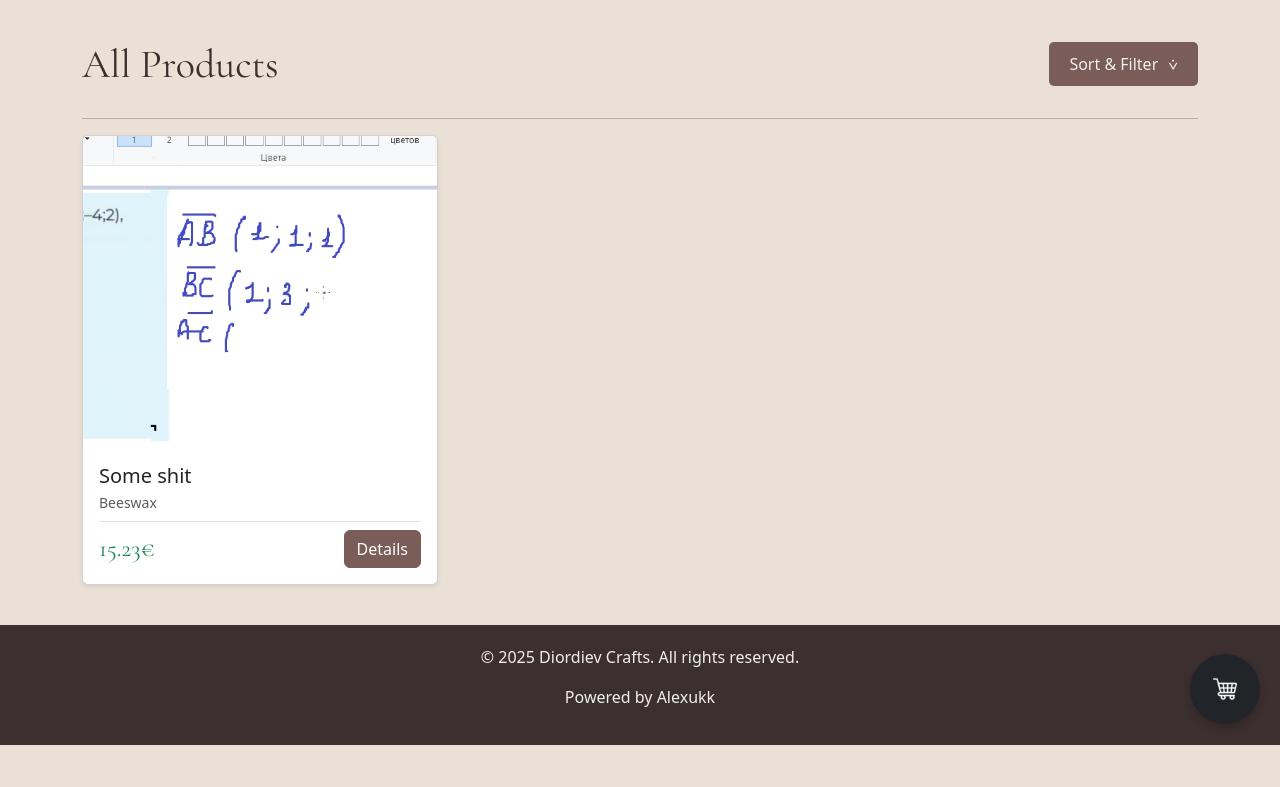
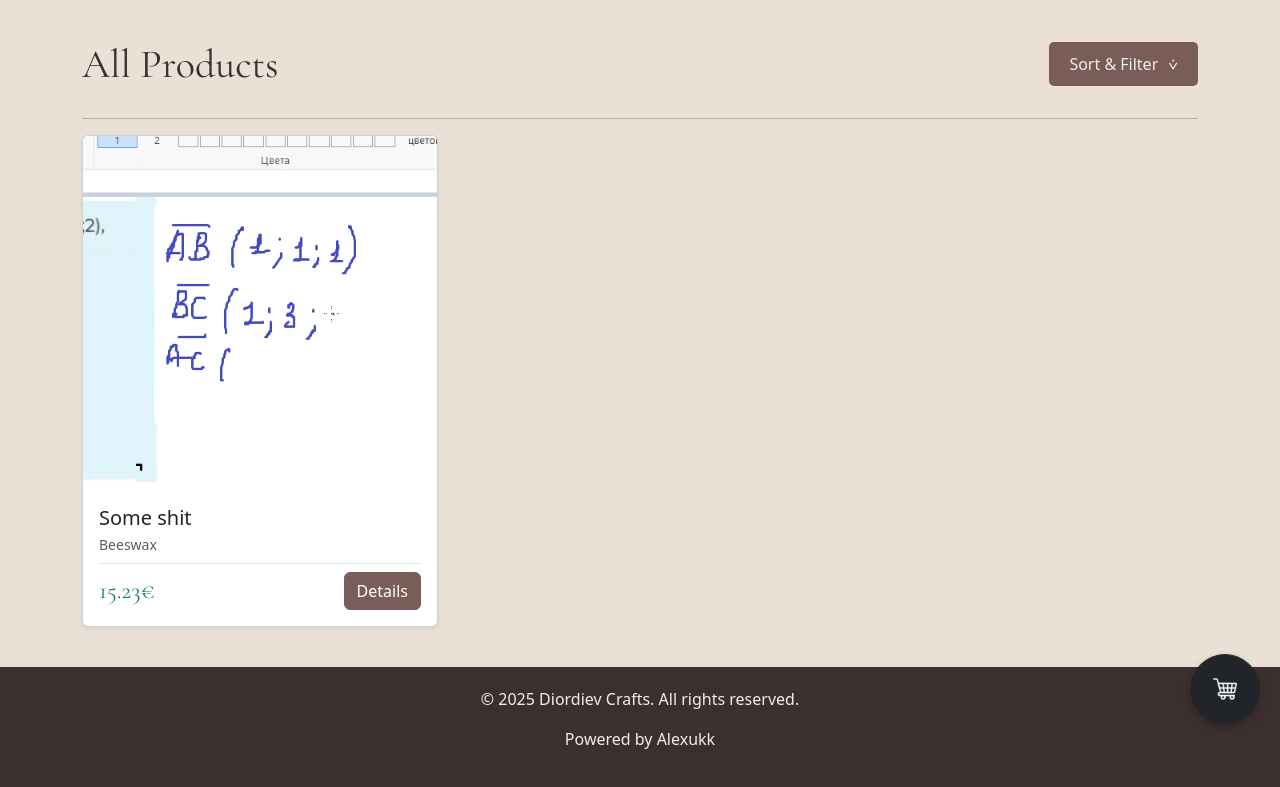
Before and after one commit to Alexukk/Diordiev-Crafts, a Flask app: page /shop in a window 1280 px wide. Shown: the part 56-843 px from the top of the page. Before the commit the page ends 801 px from the top, so only its background shows below. Run offline with Flask 3, Linux system fonts and the light colour scheme; some libraries are stand-ins or nearby versions.

Commit message:
Updated adaptive styling

```diff
--- a/templates/shop.html
+++ b/templates/shop.html
@@ -5,9 +5,8 @@
 {% block head %}
     {{ super() }}
 
-
         /* ================================================= */
-        /* ФИРМЕННЫЙ СТИЛЬ КНОПОК И БЕЙДЖЕЙ (ОСТАВЛЕНЫ) */
+        /* ФИРМЕННЫЙ СТИЛЬ КНОПОК И БЕЙДЖЕЙ (Без изменений) */
         /* ================================================= */
         .btn-diordiev-color {
             color: #fff;
@@ -18,15 +17,14 @@
 
         .btn-diordiev-color:hover {
             color: #fff;
-            background-color: #634a47; /* Трохи темніший при наведенні */
+            background-color: #634a47;
             border-color: #634a47;
         }
 
         .btn-diordiev-color:focus, .btn-diordiev-color:active {
-            box-shadow: 0 0 0 0.25rem rgba(122, 92, 88, 0.5); /* Фірмова тінь при кліку */
+            box-shadow: 0 0 0 0.25rem rgba(122, 92, 88, 0.5);
         }
 
-        /* Стиль для кнопки Sold Out (btn-outline-secondary) */
         .btn-outline-secondary {
             color: #7A5C58;
             border-color: #7A5C58;
@@ -37,7 +35,7 @@
             border-color: #7A5C58;
         }
 
-        /* --- Аккуратная диагональная лента --- */
+        /* Бейджи */
         .status-badge {
             position: absolute;
             top: 12px;
@@ -56,28 +54,16 @@
             border-radius: 2px;
             pointer-events: none;
         }
-
         .badge-sale {
             background-color: rgba(220, 53, 69, 0.85);
             color: #fff;
         }
-
         .badge-soldout {
             background-color: rgba(255, 193, 7, 0.9);
             color: #000;
         }
 
-        .product-img-container .badge-sale {
-            background-color: rgba(220, 53, 69, 0.8) !important;
-            color: #fff !important;
-        }
-
-        .product-img-container .badge-soldout {
-            background-color: rgba(255, 193, 7, 0.85) !important;
-            color: #000 !important;
-        }
-
-        /* --- 3. Тело карточки --- */
+        /* --- Тело карточки --- */
         .card-body {
             display: flex;
             flex-direction: column;
@@ -91,19 +77,86 @@
             z-index: 1090;
         }
 
-        /* Дополнительный стиль для фиксации размера изображения в модалке */
+        /* ================================================= */
+        /* ФИКСАЦИЯ И АДАПТИВНОСТЬ КАРТОЧЕК */
+        /* ================================================= */
+
+        /* 1. КАРТОЧКА: Фиксированный квадрат 1:1 */
+        .product-img-container {
+            position: relative;
+            padding-top: 100%;
+            width: 100%;
+            overflow: hidden;
+        }
+
+        .product-img-container img.card-img-top {
+            position: absolute;
+            top: 0;
+            left: 0;
+            width: 100%;
+            height: 100%;
+            object-fit: cover;
+            transition: transform 0.3s ease;
+            cursor: pointer;
+        }
+
+        .card:hover .product-img-container img.card-img-top {
+            transform: scale(1.05);
+        }
+
+        /* 2. МОДАЛЬНОЕ ОКНО (Общие правила для ПК) */
+        #modal-product-carousel-container {
+            max-height: 500px;
+        }
+
+        #modal-product-carousel-container .carousel-item {
+            height: 500px;
+            text-align: center;
+        }
+
         #modal-product-carousel-container .carousel-item img {
             max-height: 500px;
+            object-fit: contain;
             width: auto;
+            display: inline-block;
             margin: auto;
-            object-fit: contain;
         }
-        /* Убедимся, что изображения в карточке имеют нормальный вид */
-        .product-img-container img {
+
+        /* ================================================= */
+        /* АДАПТИВНЫЕ ИСПРАВЛЕНИЯ (MOBILE) */
+        /* ================================================= */
+        @media (max-width: 767.98px) {
+
+            /* Убеждаемся, что модальное окно хорошо смотрится на маленьких экранах */
+            .modal-dialog {
+                margin: 0.5rem; /* Немного отступа от краев */
+            }
+            .modal-xl {
+                max-width: none; /* Убираем ограничение XL для мобильных */
+            }
+
+            /* Уменьшаем максимальную высоту карусели, чтобы текст поместился на экране */
+            #modal-product-carousel-container,
+            #modal-product-carousel-container .carousel-item {
+                max-height: 350px; /* Немного больше, чем 300px, но меньше 500px */
+                height: 350px;
+            }
+
+            #modal-product-carousel-container .carousel-item img {
+                max-height: 350px;
+            }
+
+            /* Делаем фильтры компактнее (были сделаны в предыдущем шаге) */
+            .shop-controls {
+                display: flex;
+                flex-direction: column;
+                align-items: flex-start;
+            }
+            .dropdown, .sort-button {
                 width: 100%;
-            height: auto;
-            object-fit: cover;
             }
+        }
+
 {% endblock %}
 
 {% block content %}
@@ -111,7 +164,6 @@
     <section class="shop-page container">
         <div class="shop-controls">
             <h1 class="page-title">All Products</h1>
-
             <div class="dropdown">
                 <button class="sort-button">
                     <span>Sort & Filter</span>
@@ -123,28 +175,24 @@
                         <label><input type="radio" name="sort_by" value="price_asc"> Low to High</label>
                         <label><input type="radio" name="sort_by" value="price_desc"> High to Low</label>
                     </div>
-
                     <div class="filter-group">
                         <p class="filter-title">Woodenware</p>
                         <label><input type="radio" name="type" value="Boxes"> Boxes</label>
                         <label><input type="radio" name="type" value="Stands"> Stands</label>
                         <label><input type="radio" name="type" value="Figurines"> Figurines</label>
                     </div>
-
                     <div class="filter-group">
                         <p class="filter-title">Jewelry</p>
                         <label><input type="radio" name="type" value="Bracelets"> Bracelets</label>
                         <label><input type="radio" name="type" value="Earrings"> Earrings</label>
                         <label><input type="radio" name="type" value="Necklaces"> Necklaces</label>
                     </div>
-
                     <div class="filter-group">
                         <p class="filter-title">Candles</p>
                         <label><input type="radio" name="type" value="Soy"> Soy</label>
                         <label><input type="radio" name="type" value="Beeswax"> Beeswax</label>
                         <label><input type="radio" name="type" value="Scented"> Scented</label>
                     </div>
-
                     <button class="apply-filters-button w-100 mt-2 mb-2">Apply</button>
                     <button class="reset-filters-button btn btn-outline-secondary w-100">Reset</button>
                 </div>
@@ -164,7 +212,10 @@
                         {% endif %}
 
                         {% if product.photo1 %}
-                            <img src="{{ './static/' + product.photo1}}" class="card-img-top" alt="{{ product.title }}">
+                            <img src="{{ './static/' + product.photo1}}"
+                                 class="card-img-top view-details-btn"
+                                 alt="{{ product.title }}"
+                                 data-product-id="{{ product.id }}">
                         {% endif %}
 
                     </div>
@@ -250,8 +301,9 @@
         const CART_STORAGE_KEY = 'diordiev_cart';
         let addToCartToast;
         let toastMessageElement;
+        let productDetailModalInstance;
 
-        // --- ЛОГИКА КОРЗИНЫ (ОСТАВЛЕНА БЕЗ ИЗМЕНЕНИЙ) ---
+        // --- ЛОГИКА КОРЗИНЫ ---
         function getCart() {
             const cartData = localStorage.getItem(CART_STORAGE_KEY);
             return cartData ? JSON.parse(cartData) : {};
@@ -307,19 +359,16 @@
             }
         }
 
-        // --- ЛОГИКА МОДАЛЬНОГО ОКНА (ДОБАВЛЕНА) ---
+        // --- ЛОГИКА МОДАЛЬНОГО ОКНА (ИСПРАВЛЕНО) ---
         function openProductModal(productData) {
             const modal = document.getElementById('productDetailModal');
             if (!modal) return;
 
-            // 1. ЗАПОЛНЯЕМ ТЕКСТОВЫЕ ДАННЫЕ
             document.getElementById('modal-product-title').textContent = productData.title;
             document.getElementById('modal-product-category').textContent = productData.category;
             document.getElementById('modal-product-price').textContent = `${productData.price}€`;
-            // Используем innerHTML для описания
             document.getElementById('modal-product-full-text').innerHTML = productData.full_text || 'No description provided.';
 
-            // 2. ОБНОВЛЯЕМ КНОПКУ "ADD TO CART"
             const modalCartBtn = document.getElementById('modal-add-to-cart-btn');
             const soldOutMessage = document.getElementById('modal-sold-out-message');
 
@@ -335,28 +384,23 @@
                 modalCartBtn.dataset.productTitle = productData.title;
             }
 
-            // 3. СОЗДАЕМ И ЗАПОЛНЯЕМ КАРУСЕЛЬ
             const carouselContainer = document.getElementById('modal-product-carousel-container');
-
-            // Собираем массив доступных фото, используя имена файлов
             const photos = [productData.photo1, productData.photo2, productData.photo3].filter(p => p);
 
             let carouselInnerHTML = '';
             photos.forEach((photo, index) => {
-                // ПУТЬ НЕ МЕНЯТЬ!
                 const imagePath = `./static/${photo}`;
                 const activeClass = index === 0 ? ' active' : '';
                 carouselInnerHTML += `
                     <div class="carousel-item${activeClass}">
-                        <img src="${imagePath}" class="d-block w-100" alt="${productData.title} photo ${index + 1}">
+                        <img src="${imagePath}" alt="${productData.title} photo ${index + 1}">
                     </div>
                 `;
             });
 
             if (photos.length === 0) {
-                 carouselContainer.innerHTML = '<p class="text-center text-muted">No images available.</p>';
+                 carouselContainer.innerHTML = '<p class="text-center text-muted p-5">No images available.</p>';
             } else {
-                // Генерируем новый HTML для карусели
                 const carouselHTML = `
                     <div id="modalCarousel_${productData.id}" class="carousel slide" data-bs-ride="carousel" data-bs-interval="10000">
                         <div class="carousel-inner">${carouselInnerHTML}</div>
@@ -374,7 +418,6 @@
                 `;
                 carouselContainer.innerHTML = carouselHTML;
 
-                // Инициализируем новую карусель Bootstrap
                 if (window.bootstrap && photos.length > 0) {
                     new bootstrap.Carousel(document.getElementById(`modalCarousel_${productData.id}`), {
                         interval: 10000
@@ -382,15 +425,15 @@
                 }
             }
 
-
-            // 4. Открываем модальное окно
-            const detailModal = new bootstrap.Modal(modal);
-            detailModal.show();
+            if (!productDetailModalInstance) {
+                 productDetailModalInstance = new bootstrap.Modal(modal);
+            }
+            productDetailModalInstance.show();
         }
 
 
         // ==========================================================
-        // JS: ОБРОБНИК ПОДІЙ КНОПОК ТА ІНІЦІАЛІЗАЦІЯ
+        // JS: ИНИЦИАЛИЗАЦИЯ И ОБРАБОТЧИКИ
         // ==========================================================
         document.addEventListener('DOMContentLoaded', () => {
             updateCartCounter();
@@ -398,40 +441,49 @@
             addToCartToast = document.getElementById('addToCartToast');
             toastMessageElement = document.getElementById('toast-message');
 
-            const sortButton = document.querySelector('.sort-button');
-            const dropdownContent = document.querySelector('.dropdown-content');
-            const applyButton = document.querySelector('.apply-filters-button');
-            const resetButton = document.querySelector('.reset-filters-button');
+            const modalElement = document.getElementById('productDetailModal');
 
-            // --- НОВАЯ ЛОГИКА: View Details ---
-            const viewDetailsButtons = document.querySelectorAll('.view-details-btn');
+            // КРИТИЧНОЕ ИСПРАВЛЕНИЕ: Очищаем DOM, когда модальное окно полностью скрыто
+            modalElement.addEventListener('hidden.bs.modal', () => {
+                const carouselContainer = document.getElementById('modal-product-carousel-container');
+                carouselContainer.innerHTML = '<div class="text-center p-5 text-muted">Loading images...</div>';
 
-            viewDetailsButtons.forEach(button => {
-                button.addEventListener('click', async () => {
+                if (productDetailModalInstance) {
+                    productDetailModalInstance.dispose();
+                    productDetailModalInstance = null;
+                }
+            });
+
+            // --- ОБРАБОТЧИК КЛИКОВ (Кнопка Details Изображение) ---
+            document.addEventListener('click', (event) => {
+                const button = event.target.closest('.view-details-btn');
+
+                if (button) {
                     const productId = button.dataset.productId;
 
-                    // Показываем заглушку пока данные грузятся
+                    if (!productDetailModalInstance) {
+                        productDetailModalInstance = new bootstrap.Modal(modalElement);
+                    }
+                    productDetailModalInstance.show();
+
                     const carouselContainer = document.getElementById('modal-product-carousel-container');
                     carouselContainer.innerHTML = '<div class="text-center p-5 text-muted">Loading product details...</div>';
 
-                    try {
-                        // AJAX-запрос к Flask для получения полных данных
-                        const response = await fetch(`/api/product/${productId}`);
-
+                    fetch(`/api/product/${productId}`)
+                        .then(response => {
                             if (!response.ok) {
                                 throw new Error('Product not found or API error.');
                             }
-
-                        const product = await response.json();
-
-                        // Открываем модальное окно с полными данными
+                            return response.json();
+                        })
+                        .then(product => {
                             openProductModal(product);
-                    } catch (error) {
+                        })
+                        .catch(error => {
                             console.error("Error loading product details:", error);
                             carouselContainer.innerHTML = '<div class="text-center p-5 text-danger">Error loading details.</div>';
-                        alert("Could not load product details. Please try again.");
+                        });
                 }
-                });
             });
 
 
@@ -445,16 +497,18 @@
                 if (productId && productPrice && productTitle) {
                     addToCart(productId, productPrice, productTitle);
 
-                    // Закрываем модальное окно после добавления в корзину
-                    const modalEl = document.getElementById('productDetailModal');
-                    const modalInstance = bootstrap.Modal.getInstance(modalEl);
-                    if (modalInstance) {
-                        modalInstance.hide();
+                    if (productDetailModalInstance) {
+                        productDetailModalInstance.hide();
                     }
                 }
             });
 
-            // Логика фильтров (без изменений)
+            // Логика фильтров (Без изменений)
+            const sortButton = document.querySelector('.sort-button');
+            const dropdownContent = document.querySelector('.dropdown-content');
+            const applyButton = document.querySelector('.apply-filters-button');
+            const resetButton = document.querySelector('.reset-filters-button');
+
             sortButton.addEventListener('click', (event) => {
                 event.stopPropagation();
                 dropdownContent.classList.toggle('show');
@@ -476,8 +530,6 @@
             resetButton.addEventListener('click', () => {
                 window.location.href = `/shop`;
             });
-
-            // Карусели на карточках удалены, поэтому здесь убрана их инициализация.
         });
     </script>
 {% endblock %}
```
Also changed, not shown: instance/DiordievCrafts.db. Lines whose indentation alone changed are shown as unchanged.
